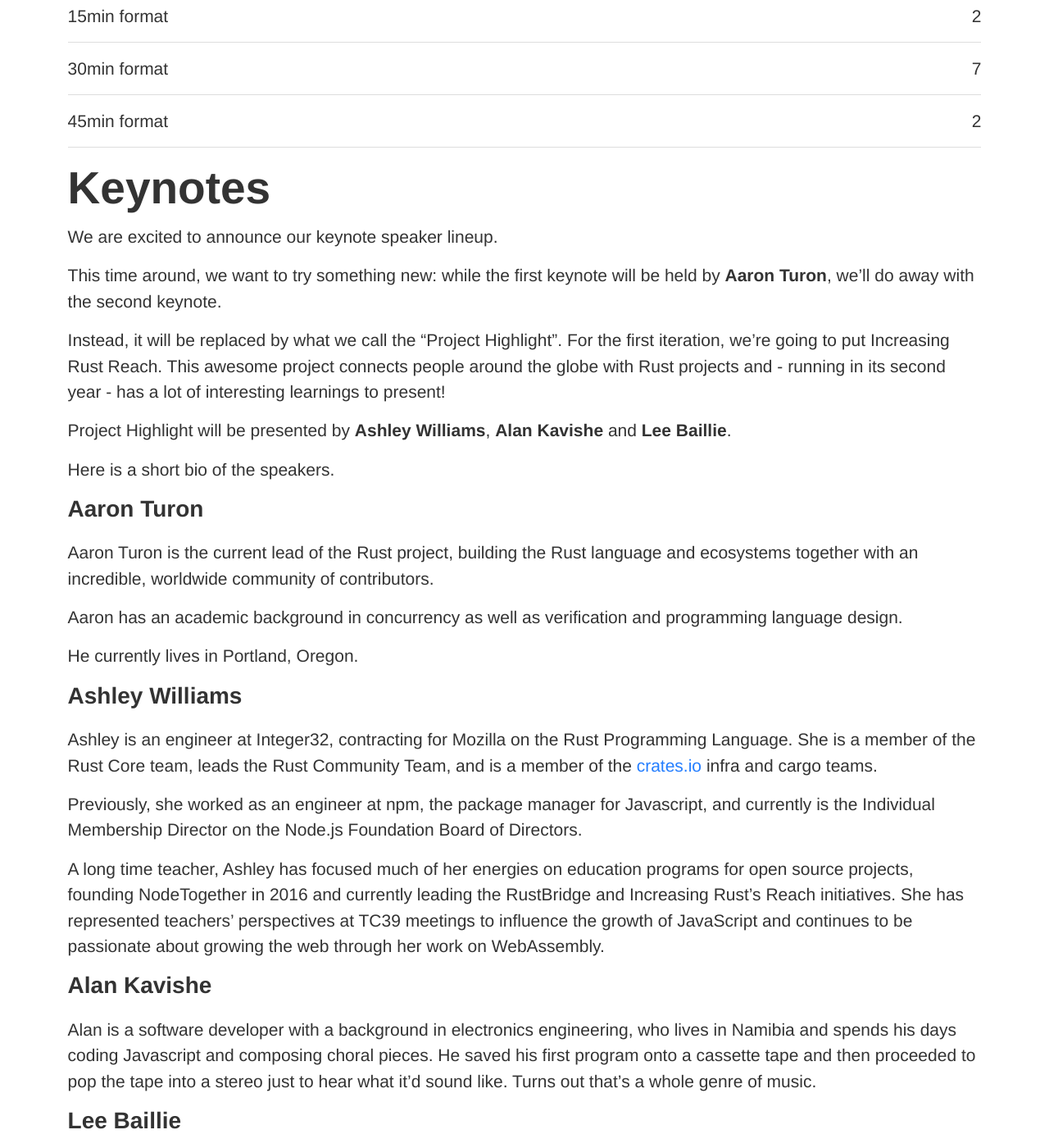
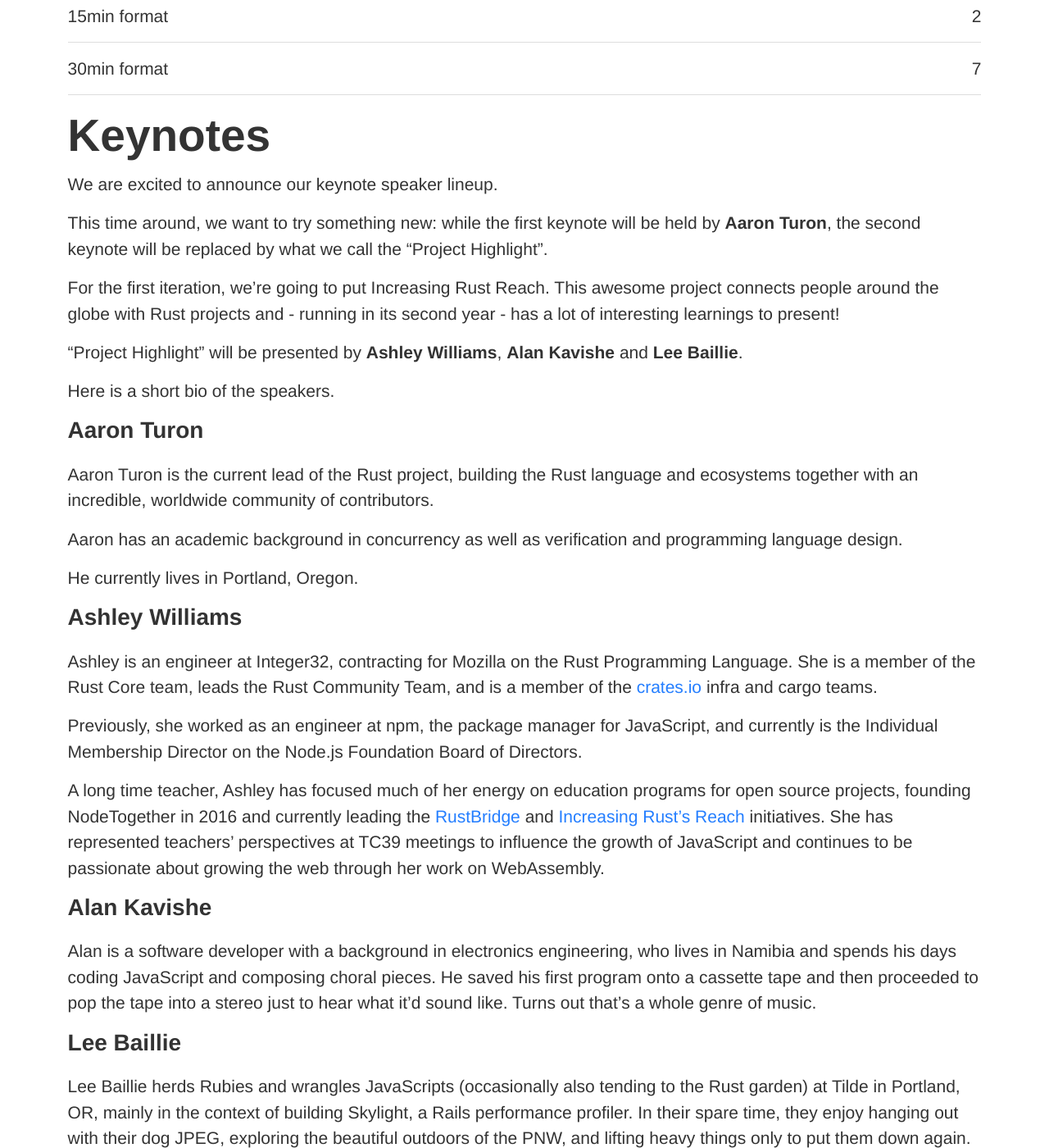
Before and after one commit to RustFestEU/blog.rustfest.eu, a Jekyll site: the page built from _posts/2018-09-29-cfp-in-progress.md, in a window 1280 px wide and 1400 px high, scrolled down 861 px. Shown: the whole window at 82% size. Built offline with Jekyll 4.4.1, drawn with Linux system fonts in a browser that asks for light colours.

Commit message:
further copy fixes

```diff
--- a/_posts/2018-09-29-cfp-in-progress.md
+++ b/_posts/2018-09-29-cfp-in-progress.md
@@ -19,19 +19,19 @@
 | Keynotes      | 2              |
 | 15min format  | 2              |
 | 30min format  | 7              |
-| 45min format  | 2              |
 
 # Keynotes
 
 We are excited to announce our keynote speaker lineup.
 
-This time around, we want to try something new: while the first keynote will be held by <strong>Aaron Turon</strong>, we'll do away with the second keynote.
+This time around, we want to try something new: while the first keynote will be held by <strong>Aaron Turon</strong>,
+the second keynote will be replaced by what we call the "Project Highlight".
 
-Instead, it will be replaced by what we call the "Project Highlight". For the first iteration, we're going to put
-Increasing Rust Reach. This awesome project connects people around the globe with Rust projects and - running in its
-second year - has a lot of interesting learnings to present!
+For the first iteration, we're going to put Increasing Rust Reach. This awesome project connects people around the globe
+with Rust projects and - running in its second year - has a lot of interesting learnings to present!
 
-Project Highlight will be presented by <strong>Ashley Williams</strong>, <strong>Alan Kavishe</strong> and <strong>Lee Baillie</strong>.
+"Project Highlight" will be presented by <strong>Ashley Williams</strong>, <strong>Alan Kavishe</strong> and <strong>Lee
+Baillie</strong>.
 
 Here is a short bio of the speakers.
 
@@ -47,21 +47,21 @@
 ### Ashley Williams
 
 Ashley is an engineer at Integer32, contracting for Mozilla on the Rust Programming Language. She is a member of the
-Rust Core team, leads the Rust Community Team, and is a member of the [crates.io](http://crates.io) infra and cargo
+Rust Core team, leads the Rust Community Team, and is a member of the [crates.io](https://crates.io) infra and cargo
 teams.
 
-Previously, she worked as an engineer at npm, the package manager for Javascript, and currently is the Individual
+Previously, she worked as an engineer at npm, the package manager for JavaScript, and currently is the Individual
 Membership Director on the Node.js Foundation Board of Directors.
 
-A long time teacher, Ashley has focused much of her energies on education programs for open source projects, founding
-NodeTogether in 2016 and currently leading the RustBridge and Increasing Rust's Reach initiatives. She has represented
+A long time teacher, Ashley has focused much of her energy on education programs for open source projects, founding
+NodeTogether in 2016 and currently leading the [RustBridge](https://rustbridge.github.io) and [Increasing Rust's Reach](http://reach.rust-lang.org) initiatives. She has represented
 teachers' perspectives at TC39 meetings to influence the growth of JavaScript and continues to be passionate about
 growing the web through her work on WebAssembly.
 
 ### Alan Kavishe
 
 Alan is a software developer with a background in electronics engineering, who lives in Namibia and spends his days
-coding Javascript and composing choral pieces. He saved his first program onto a cassette tape and then proceeded to pop
+coding JavaScript and composing choral pieces. He saved his first program onto a cassette tape and then proceeded to pop
 the tape into a stereo just to hear what it'd sound like. Turns out that's a whole genre of music.
 
 ### Lee Baillie
```
